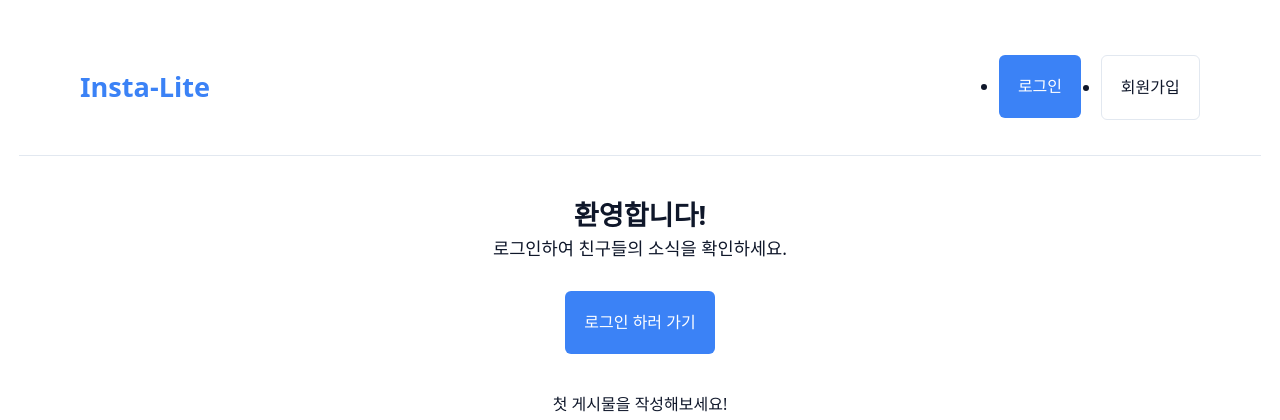
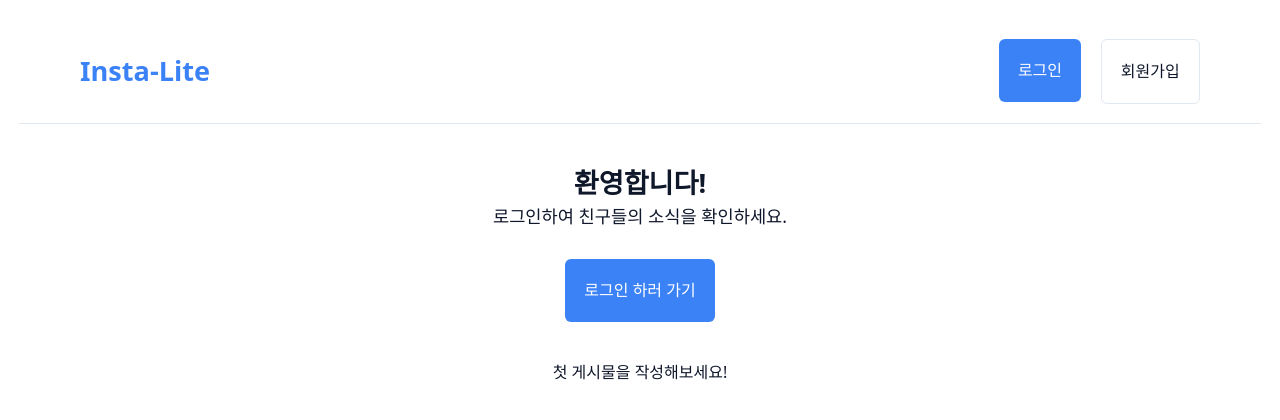
Before and after one commit to qmakescl/web-dev-apply-skills, a FastAPI app: page / in a window 1280 px wide. Shown: the top 420 px of the page. Run offline with FastAPI, Linux system fonts and the light colour scheme; data that the repository does not hold is empty.

Commit message:
스타일 수정

```diff
--- a/static/css/style.css
+++ b/static/css/style.css
@@ -138,6 +138,19 @@ header {
     align-items: center;
 }
 
+nav ul {
+    list-style: none;
+    padding: 0;
+    margin: 0;
+}
+
+/* Comments */
+.comment-list {
+    list-style: none;
+    padding: 0;
+    margin: 0;
+}
+
 /* Utilities */
 .hidden {
     display: none !important;
```
